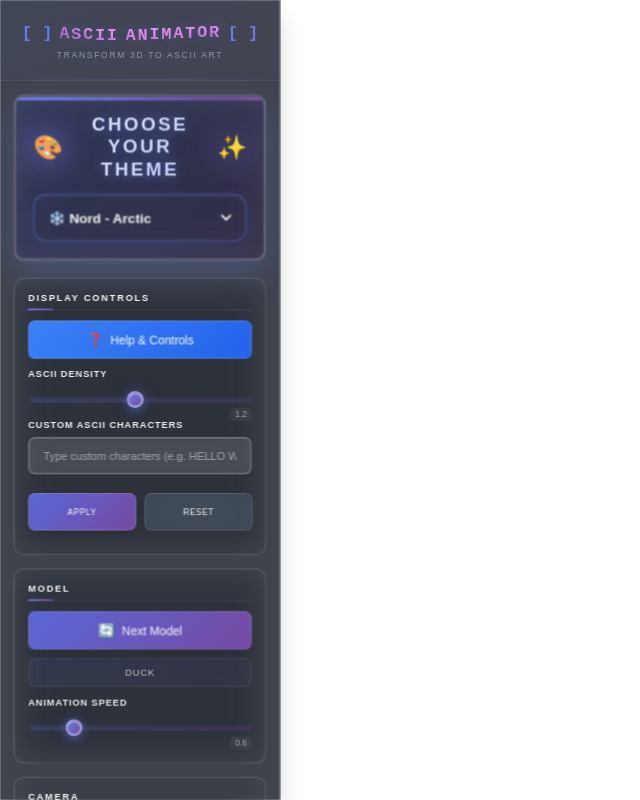
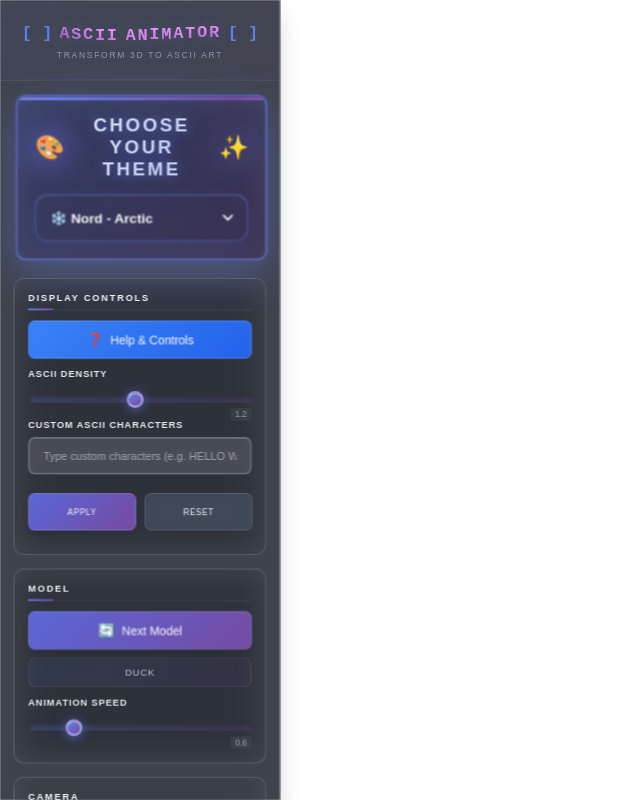
Before and after one commit to Zacsluss/ascii_3d_animator, a plain HTML site: page index.html in a window 1280 px wide. In both pictures the pointer is over the element 139 px from the left and 177 px from the top of the page. Shown: the whole page, without its empty margins (0-640 px from the left). Drawn offline with nearby package versions, Linux system fonts and the light colour scheme.

Commit message:
Add consistent hover animations to theme selector section
- Added hover effect matching other control sections
- Includes background brightening, border glow, slide transform, and enhanced shadow
- Incremented CSS cache buster to v=101

```diff
--- a/index.html
+++ b/index.html
@@ -15,7 +15,7 @@
       http-equiv="Content-Security-Policy"
       content="default-src 'self'; style-src 'self' 'unsafe-inline'; script-src 'self'; img-src 'self' data:; connect-src 'self';"
     />
-    <link type="text/css" rel="stylesheet" href="main.css?v=100" />
+    <link type="text/css" rel="stylesheet" href="main.css?v=101" />
     <link rel="modulepreload" href="./lib/three/three.core.js" />
     <link rel="modulepreload" href="./lib/three/three.module.js" />
   </head>
--- a/main.css
+++ b/main.css
@@ -377,6 +377,13 @@ body.dark {
   100% {
     background-position: 300% 50%;
   }
+}
+
+.theme-selector-section:hover {
+  background: linear-gradient(135deg, rgba(102, 126, 234, 0.28) 0%, rgba(118, 75, 162, 0.28) 100%);
+  border-color: rgba(102, 126, 234, 0.5);
+  transform: translateX(2px);
+  box-shadow: 0 15px 50px rgba(102, 126, 234, 0.4);
 }
 
 .theme-selector-header {
```
